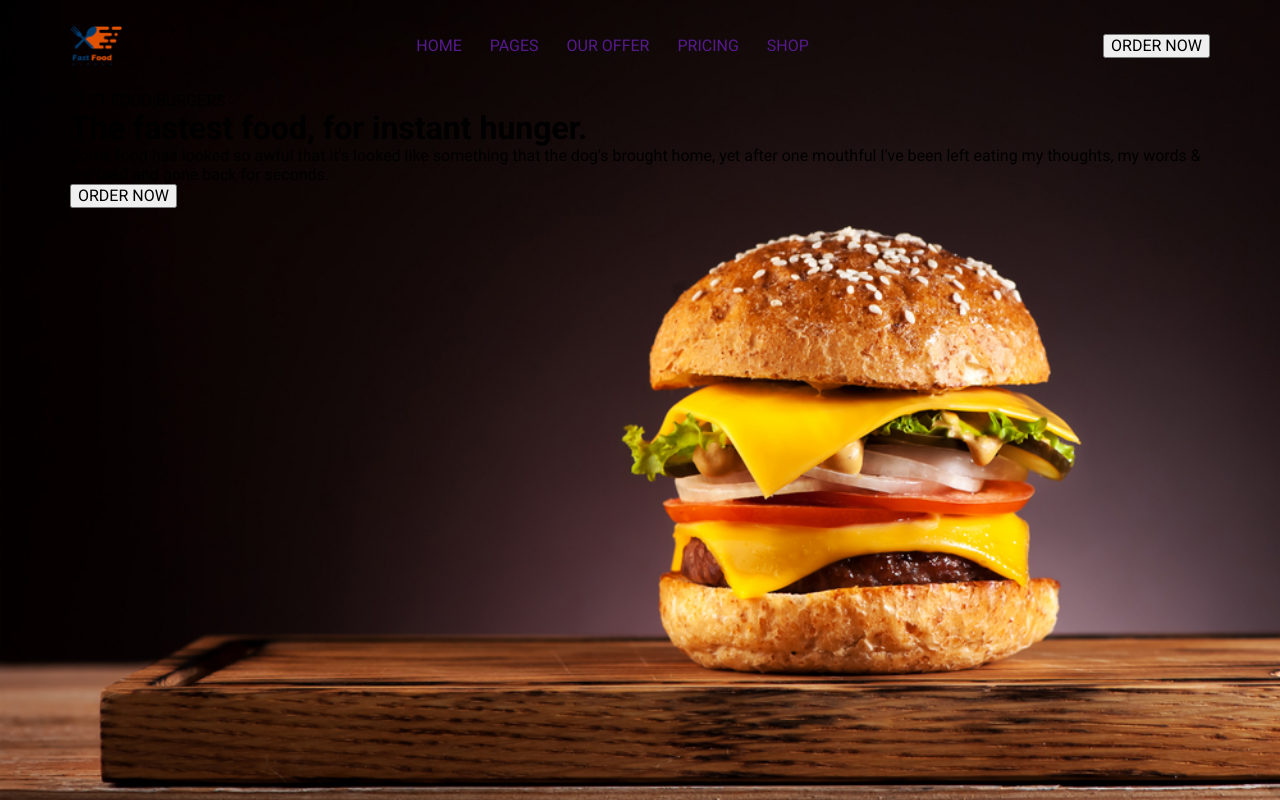
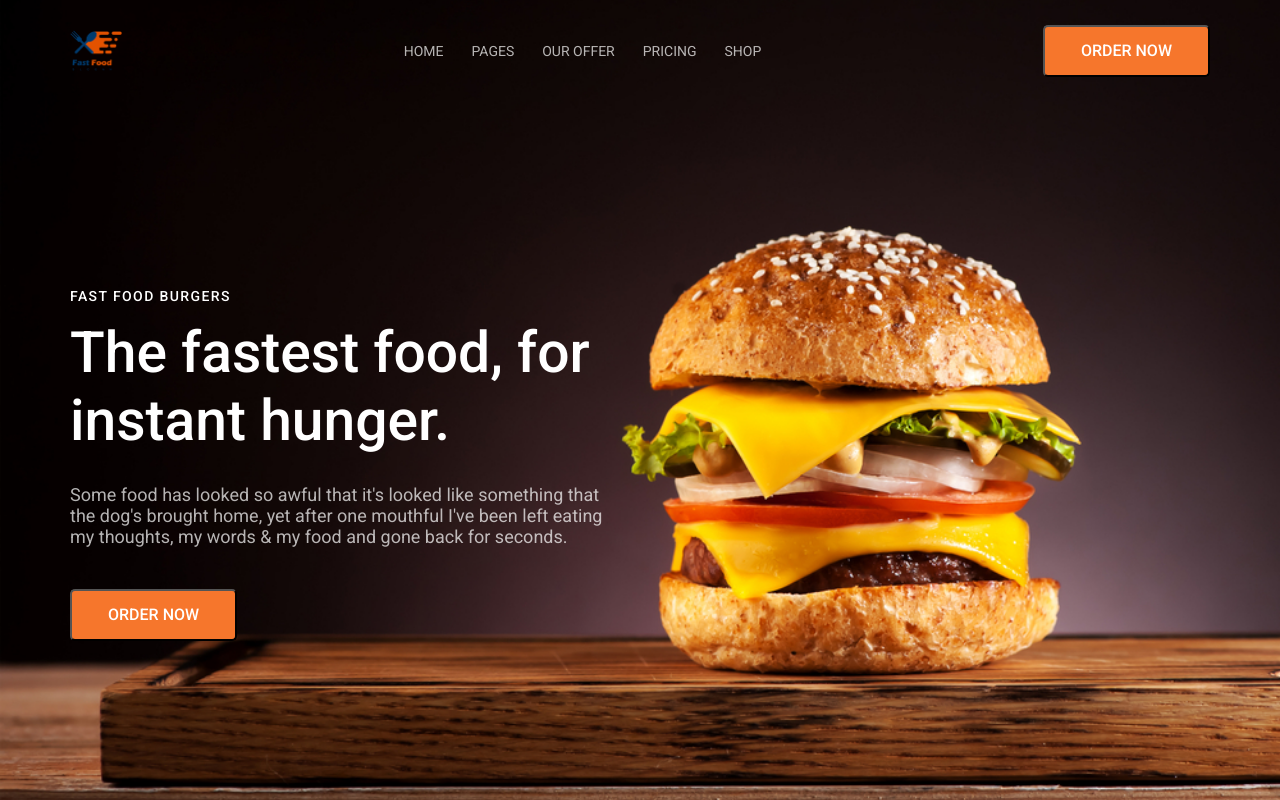
Before and after one commit to webdevdelfa/fast-food-15-20, a plain HTML site: page index.html in a window 1280 px wide. Drawn offline with Linux system fonts and the light colour scheme.

Commit message:
Add files via upload

```diff
--- a/css/style.css
+++ b/css/style.css
@@ -80,16 +80,53 @@ img {
     margin-right: 0;
 }
 
-.nav__link {}
+.nav__link {
+    font-weight: 400;
+    font-size: 14px;
+    line-height: 1.14;
+    color: rgba(255, 255, 255, 0.7);
+}
 
-.btn {}
+.btn {
+    background-color: #F6762C;
+    border-radius: 5px;
+    font-weight: 500;
+    font-size: 16px;
+    color: #FFFFFF;
+    padding: 15px 36px;
+}
 
-.hero__content {}
+.hero__content {
+    max-width: 49%;
+    padding-top: 186px;
+}
 
-.hero__info {}
+.hero__info {
+    color: #FFFFFF;
+}
 
-.hero__headline {}
+.hero__headline {
+    font-weight: 500;
+    font-size: 14px;
+    line-height: 16px;
+    letter-spacing: 0.1em;
+    margin-bottom: 15px;
+}
 
-.title {}
+.title {
+    font-weight: 500;
+    font-size: 57px;
+    line-height: 1.18;
+}
 
-.hero__desc {}
+.hero__title {
+    margin-bottom: 30px;
+}
+
+.hero__desc {
+    font-weight: 400;
+    font-size: 18px;
+    line-height: 1.17;
+    color: rgb(255, 255, 255, 0.7);
+    margin-bottom: 42px;
+}
--- a/index.html
+++ b/index.html
@@ -45,7 +45,7 @@
                 <div class="hero__content">
                     <div class="hero__info">
                         <div class="hero__headline">FAST FOOD BURGERS</div>
-                        <h1 class="title">The fastest food, for instant hunger.</h1>
+                        <h1 class="title hero__title">The fastest food, for instant hunger.</h1>
                         <div class="hero__desc">
                             Some food has looked so awful that it's looked like something that the dog's brought home,
                             yet
```
